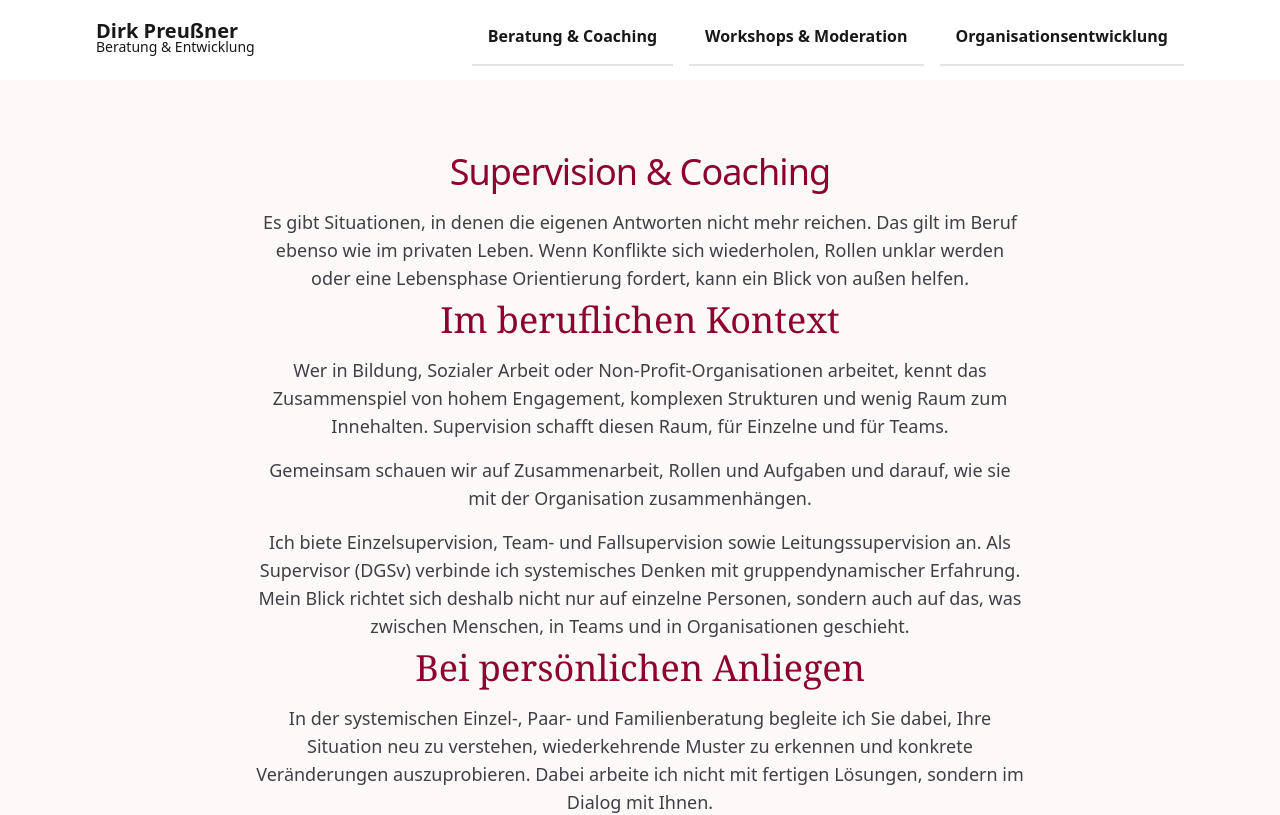
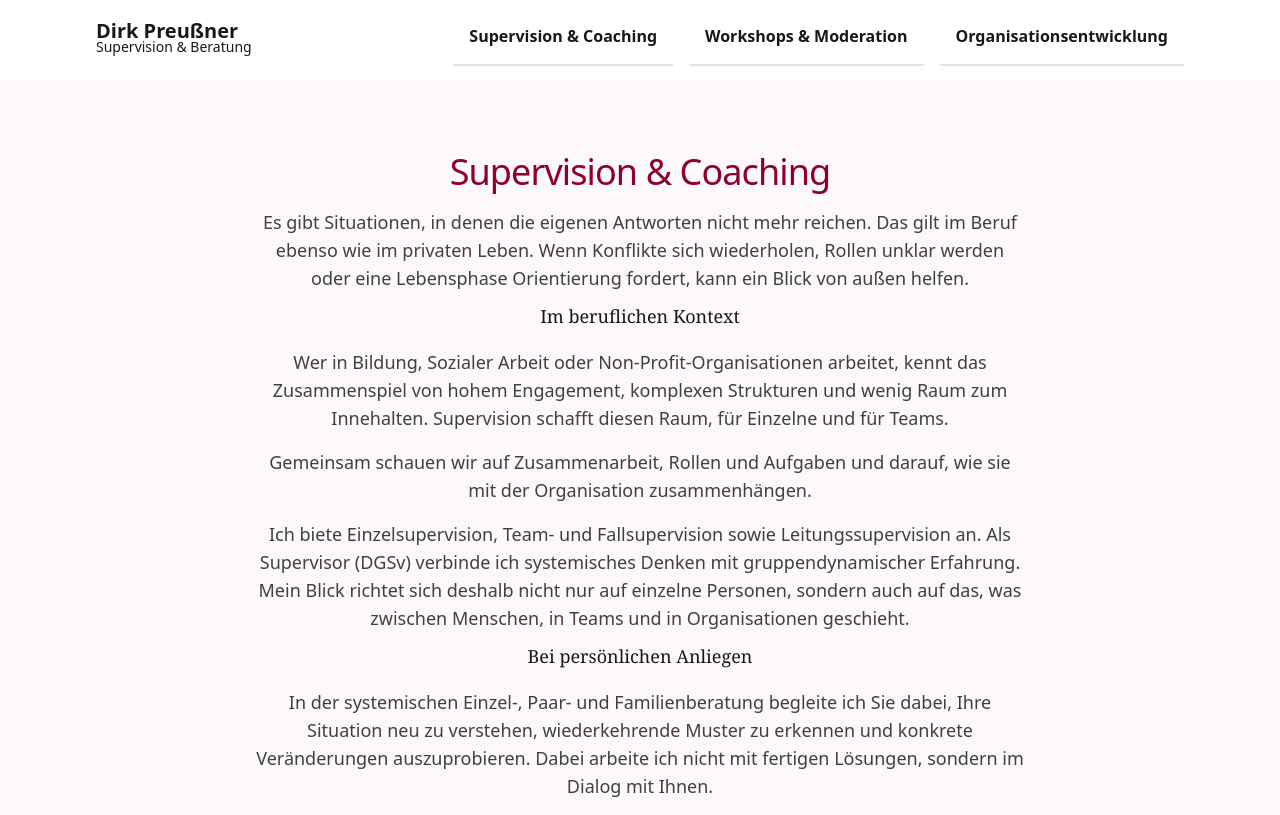
Before and after one commit to jenzopr/dirkpreussner.de, a Next.js app: page /beratung-coaching in a window 1280 px wide. Shown: the top 815 px of the page. Built offline with nearby package versions, Linux system fonts and the light colour scheme.

Commit message:
Fixed menu and logo

```diff
--- a/components/navbar.js
+++ b/components/navbar.js
@@ -14,14 +14,14 @@ export default function Navbar({children}) {
                     <Link href="/">
                         <div className="md:py-2">
                             <p className="text-xl font-semibold text-gray-900">Dirk Preußner</p>
-                            <p className="text-sm -mt-2 text-gray-900">Beratung & Entwicklung</p>
+                            <p className="text-sm -mt-2 text-gray-900">Supervision & Beratung</p>
                         </div>
                     </Link>
 
                     <div className="hidden md:flex space-x-2 lg:space-x-4 text-gray-900">
                         <Link
                             href="/beratung-coaching"
-                            className="text-sm font-semibold p-2 border-b-2 lg:text-base lg:p-4 hover:text-burgund-500 hover:border-burgund-500">Beratung & Coaching</Link>
+                            className="text-sm font-semibold p-2 border-b-2 lg:text-base lg:p-4 hover:text-burgund-500 hover:border-burgund-500">Supervision & Coaching</Link>
                         <Link
                             href="/workshops-moderation"
                             className="text-sm font-semibold p-2 border-b-2 lg:text-base lg:p-4 hover:text-burgund-500 hover:border-burgund-500">Workshops & Moderation</Link>
--- a/pages/beratung-coaching.js
+++ b/pages/beratung-coaching.js
@@ -15,7 +15,7 @@ export default function Beratung() {
                     <p className="mt-4 max-w-3xl text-lg text-gray-700 lg:mx-auto">
                         Es gibt Situationen, in denen die eigenen Antworten nicht mehr reichen. Das gilt im Beruf ebenso wie im privaten Leben. Wenn Konflikte sich wiederholen, Rollen unklar werden oder eine Lebensphase Orientierung fordert, kann ein Blick von außen helfen.
                     </p>
-                    <p className="mt-2 text-xl leading-8 font-serif font-medium text-burgund-600 sm:text-4xl">Im beruflichen Kontext</p>
+                    <p className="mt-2 text-lg leading-8 font-serif font-medium text-gray-900">Im beruflichen Kontext</p>
                     <p className="mt-4 max-w-3xl text-lg text-gray-700 lg:mx-auto">
                         Wer in Bildung, Sozialer Arbeit oder Non-Profit-Organisationen arbeitet, kennt das Zusammenspiel von hohem Engagement, komplexen Strukturen und wenig Raum zum Innehalten. Supervision schafft diesen Raum, für Einzelne und für Teams.
                     </p>
@@ -25,7 +25,7 @@ export default function Beratung() {
                     <p className="mt-4 text-lg max-w-3xl text-gray-700 lg:mx-auto">
                         Ich biete Einzelsupervision, Team- und Fallsupervision sowie Leitungssupervision an. Als Supervisor (DGSv) verbinde ich systemisches Denken mit gruppendynamischer Erfahrung. Mein Blick richtet sich deshalb nicht nur auf einzelne Personen, sondern auch auf das, was zwischen Menschen, in Teams und in Organisationen geschieht.
                     </p>
-                    <p className="mt-2 text-xl leading-8 font-serif font-medium text-burgund-600 sm:text-4xl">Bei persönlichen Anliegen</p>
+                    <p className="mt-2 text-lg leading-8 font-serif font-medium text-gray-900">Bei persönlichen Anliegen</p>
                     <p className="mt-4 text-lg max-w-3xl text-gray-700 lg:mx-auto">
                         In der systemischen Einzel-, Paar- und Familienberatung begleite ich Sie dabei, Ihre Situation neu zu verstehen, wiederkehrende Muster zu erkennen und konkrete Veränderungen auszuprobieren. Dabei arbeite ich nicht mit fertigen Lösungen, sondern im Dialog mit Ihnen.
                     </p>
```
